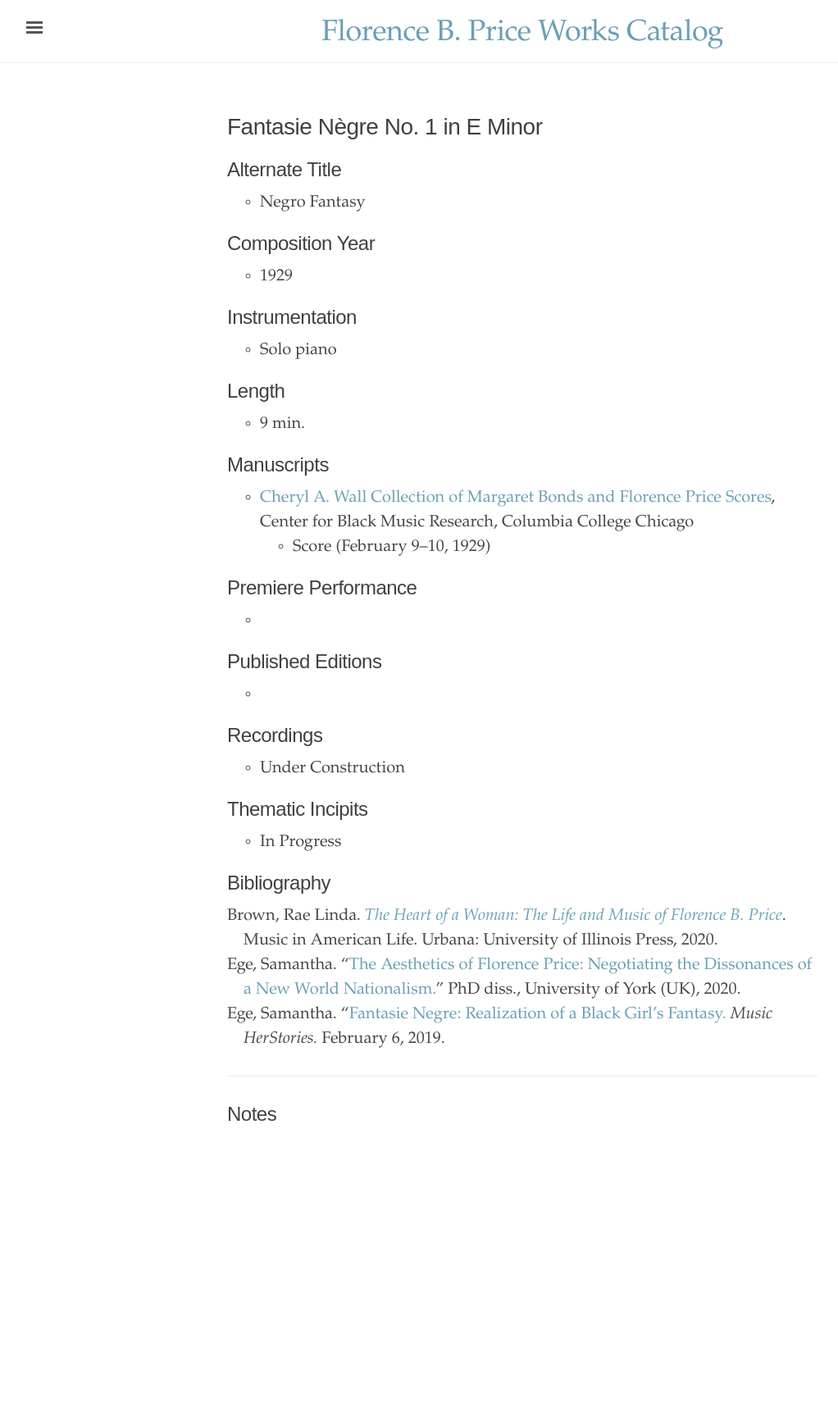
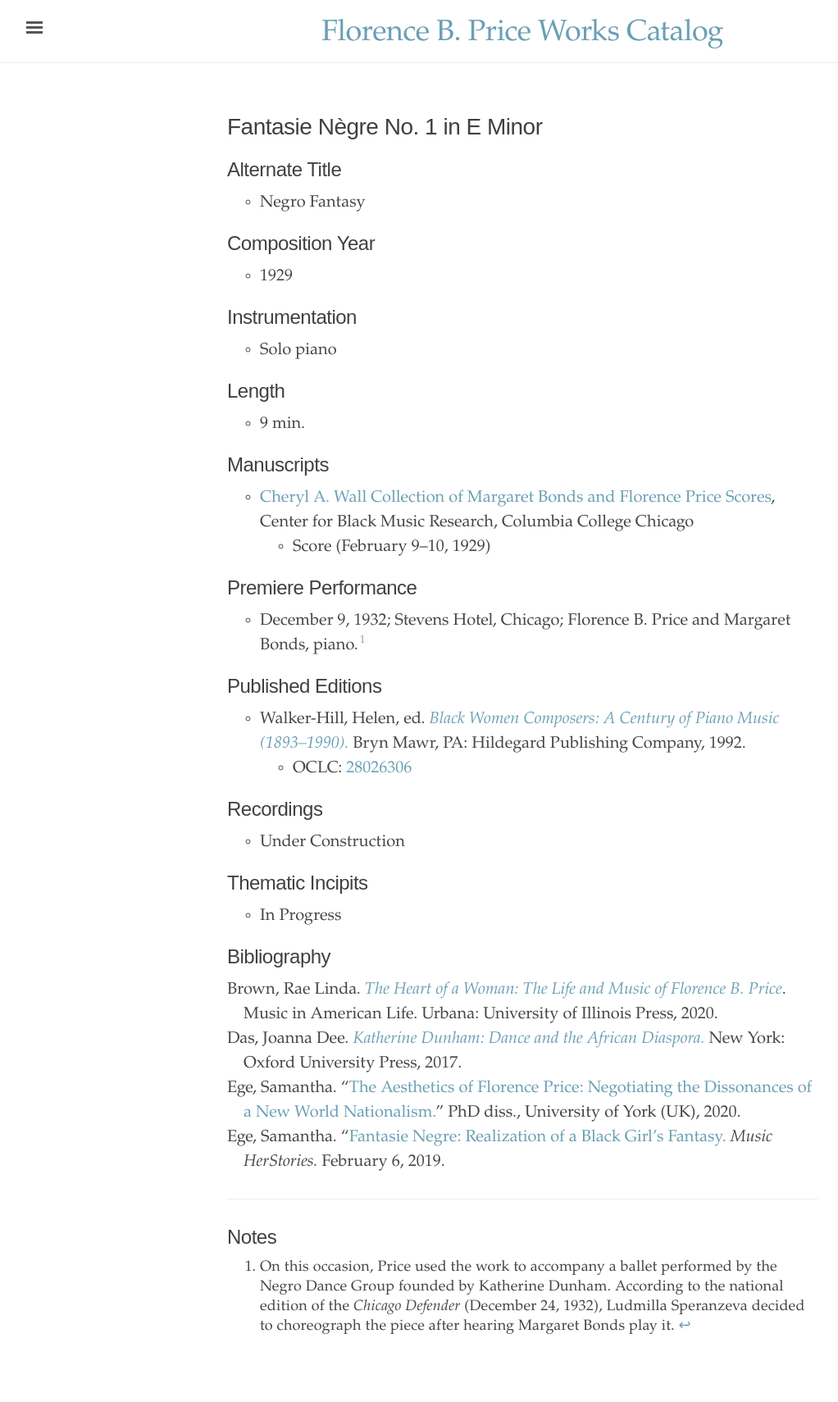
Before and after one commit to dwshadle/florence-price-catalog, a Jekyll site: the page built from _texts/price-fantasie_negre_no1.md, in a window 1280 px wide. Shown: the whole page at 82% size, without its empty margins (3-1025 px from the left). Built offline with Jekyll 4.4.1, drawn with Linux system fonts in a browser that asks for light colours; before the commit the page ends 1454 px from its top, so only the background shows below that.

Commit message:
Update price-fantasie_negre_no1.md

```diff
--- a/_texts/price-fantasie_negre_no1.md
+++ b/_texts/price-fantasie_negre_no1.md
@@ -23,10 +23,11 @@ permalink: /price-fantasie-negre-no1/
     * Score (February 9&ndash;10, 1929)
 
 ## Premiere Performance
--
+- December 9, 1932; Stevens Hotel, Chicago; Florence B. Price and Margaret Bonds, piano.[^fn1]
 
 ## Published Editions
--
+- Walker-Hill, Helen, ed. <a href="https://www.hildegard.com/catalog.php?keyword=490-01070" target="_blank">*Black Women Composers: A Century of Piano Music (1893&ndash;1990).*</a> Bryn Mawr, PA: Hildegard Publishing Company, 1992.
+    * OCLC: <a href="https://www.worldcat.org/title/28026306" target="_blank">28026306</a>
 
 ## Recordings
 - Under Construction
@@ -36,10 +37,13 @@ permalink: /price-fantasie-negre-no1/
 
 ## Bibliography
 1. Brown, Rae Linda. <a href="https://www.worldcat.org/title/1122800180" target="_blank">*The Heart of a Woman: The Life and Music of Florence B. Price*</a>. Music in American Life. Urbana: University of Illinois Press, 2020.
-2. Ege, Samantha. "<a href="https://etheses.whiterose.ac.uk/27318/" target="_blank">The Aesthetics of Florence Price: Negotiating the Dissonances of a New World Nationalism.</a>" PhD diss., University of York (UK), 2020.
-3. Ege, Samantha. "<a href="https://www.samanthaege.com/post/fantasie-negre-realization-of-a-black-girl-s-fantasy" target="_blank">Fantasie Negre: Realization of a Black Girl's Fantasy.</a> *Music HerStories.* February 6, 2019.
+2. Das, Joanna Dee. <a href="https://www.worldcat.org/title/961408226" target="_blank">*Katherine Dunham: Dance and the African Diaspora.*</a> New York: Oxford University Press, 2017.
+3. Ege, Samantha. "<a href="https://etheses.whiterose.ac.uk/27318/" target="_blank">The Aesthetics of Florence Price: Negotiating the Dissonances of a New World Nationalism.</a>" PhD diss., University of York (UK), 2020.
+4. Ege, Samantha. "<a href="https://www.samanthaege.com/post/fantasie-negre-realization-of-a-black-girl-s-fantasy" target="_blank">Fantasie Negre: Realization of a Black Girl's Fantasy.</a> *Music HerStories.* February 6, 2019.
 {:.bibliography}
 
 ---
 
 ## Notes
+
+[^fn1]: On this occasion, Price used the work to accompany a ballet performed by the Negro Dance Group founded by Katherine Dunham. According to the national edition of the *Chicago Defender* (December 24, 1932), Ludmilla Speranzeva decided to choreograph the piece after hearing Margaret Bonds play it.
```
